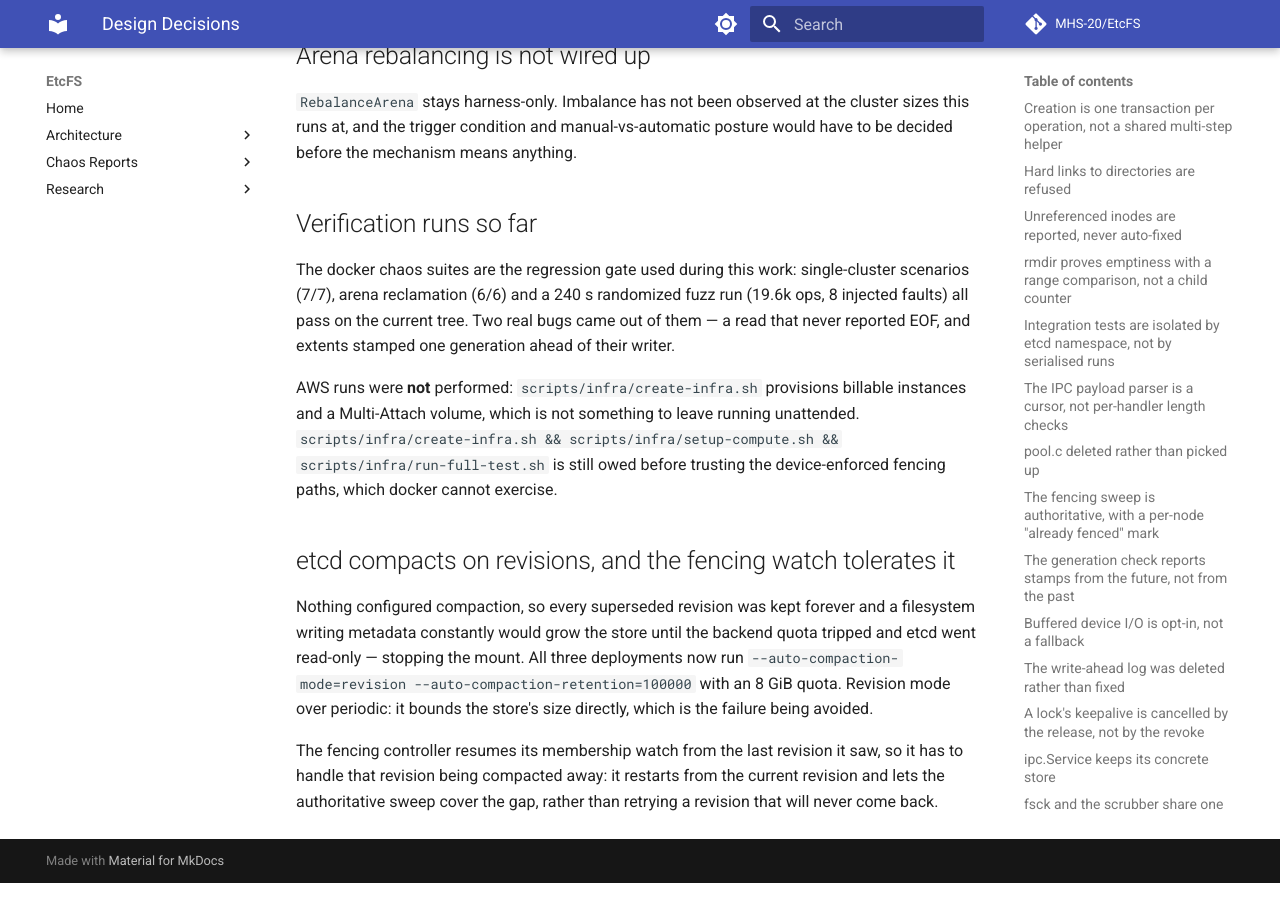
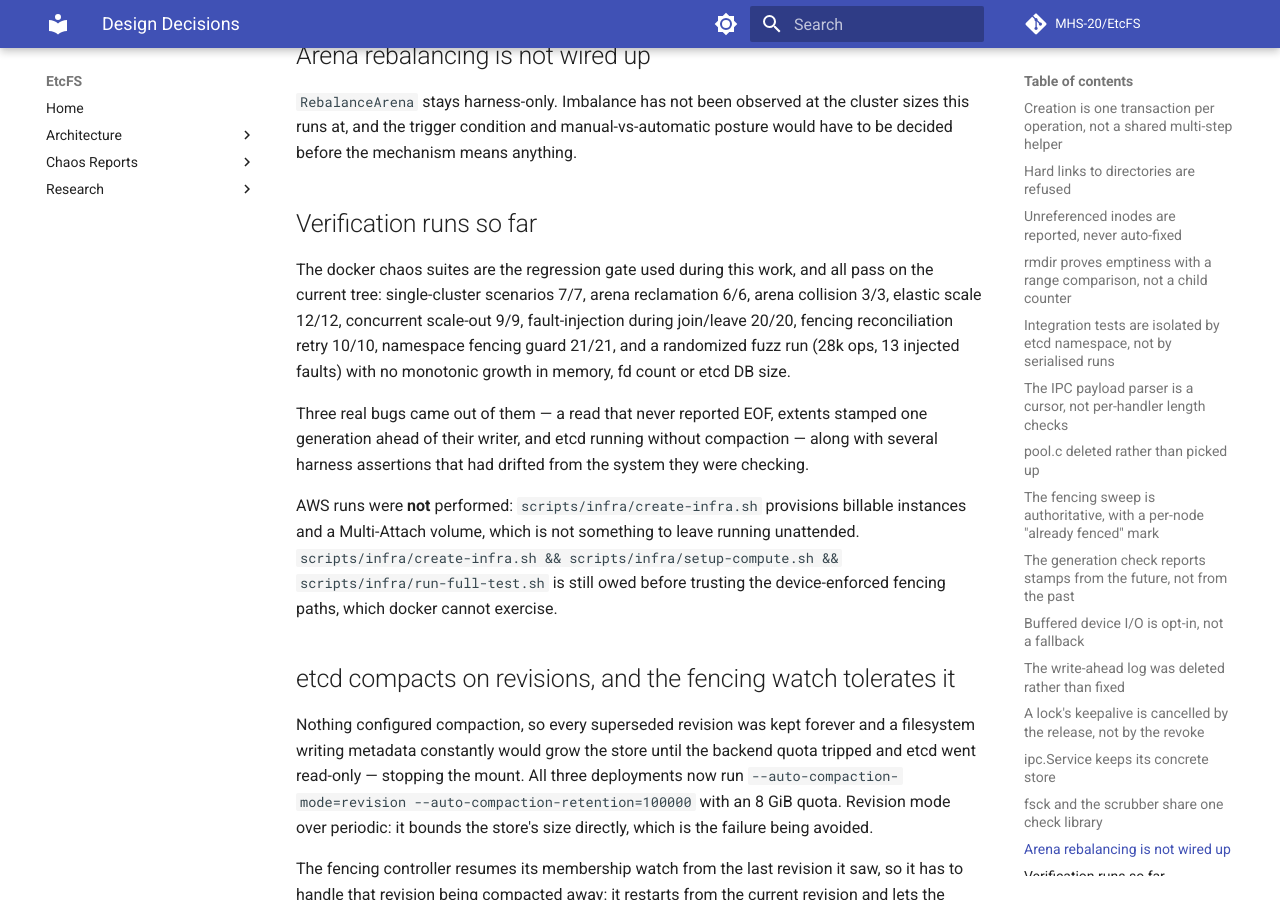
Before and after one commit to MHS-20/EtcFS, an MkDocs documentation site: the page built from docs/design-decisions.md, in a window 1280 px wide and 900 px high, scrolled down 3419 px. Built offline with MkDocs 1.6.1 and Material for MkDocs 9.7.7, drawn with Linux system fonts in a browser that asks for light colours; comment, search, counter and statistics services are not loaded.

Commit message:
docs(decisions): recorded the full docker verification results

```diff
--- a/docs/design-decisions.md
+++ b/docs/design-decisions.md
@@ -129,11 +129,17 @@ posture would have to be decided before the mechanism means anything.
 
 ## Verification runs so far
 
-The docker chaos suites are the regression gate used during this work:
-single-cluster scenarios (7/7), arena reclamation (6/6) and a 240 s randomized
-fuzz run (19.6k ops, 8 injected faults) all pass on the current tree. Two real
-bugs came out of them — a read that never reported EOF, and extents stamped one
-generation ahead of their writer.
+The docker chaos suites are the regression gate used during this work, and all
+pass on the current tree: single-cluster scenarios 7/7, arena reclamation 6/6,
+arena collision 3/3, elastic scale 12/12, concurrent scale-out 9/9,
+fault-injection during join/leave 20/20, fencing reconciliation retry 10/10,
+namespace fencing guard 21/21, and a randomized fuzz run (28k ops, 13 injected
+faults) with no monotonic growth in memory, fd count or etcd DB size.
+
+Three real bugs came out of them — a read that never reported EOF, extents
+stamped one generation ahead of their writer, and etcd running without
+compaction — along with several harness assertions that had drifted from the
+system they were checking.
 
 AWS runs were **not** performed: `scripts/infra/create-infra.sh` provisions
 billable instances and a Multi-Attach volume, which is not something to leave
```
